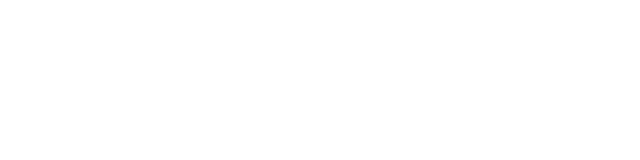
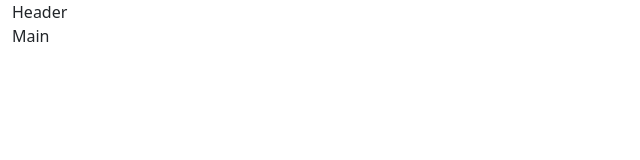
Before and after one commit to davide-delgiudice/React-Blog-Form, a React (Vite) app: page / in a window 1280 px wide. Shown: the top 160 px of the page, without its empty margins (0-640 px from the left). Built offline with nearby package versions, Linux system fonts and the light colour scheme.

Commit message:
[UPD] import header and main

```diff
--- a/src/App.jsx
+++ b/src/App.jsx
@@ -1,11 +1,14 @@
 import { useState } from 'react'
+import Header from './components/Header'
+import Main from './components/Main'
 
 function App() {
 
   return (
     <>
       <div className='container-fluid'>
-
+        <Header />
+        <Main />
       </div>
     </>
   )
```
